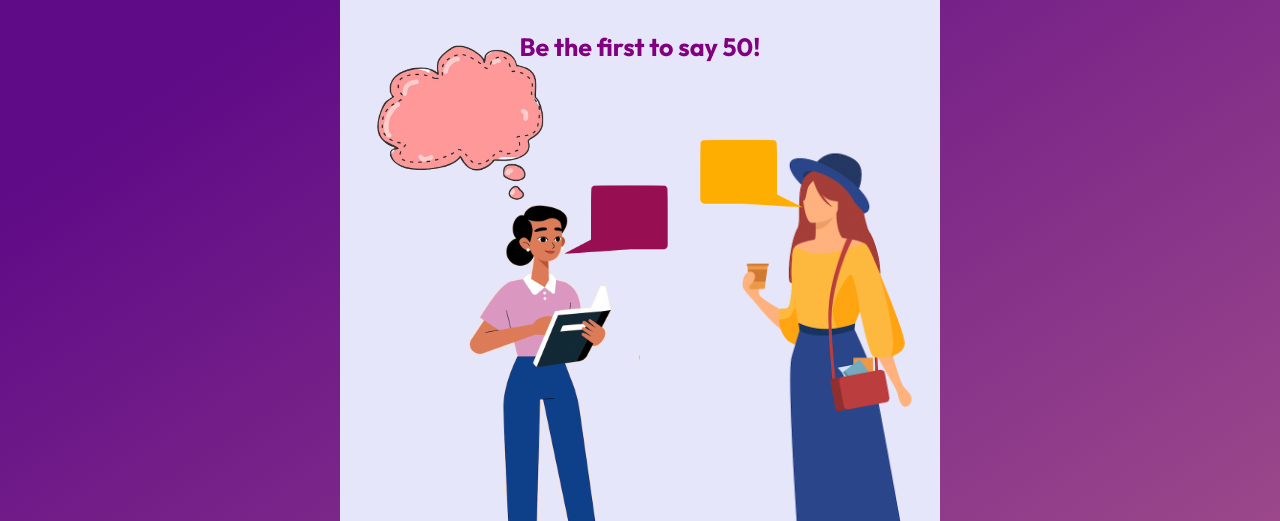
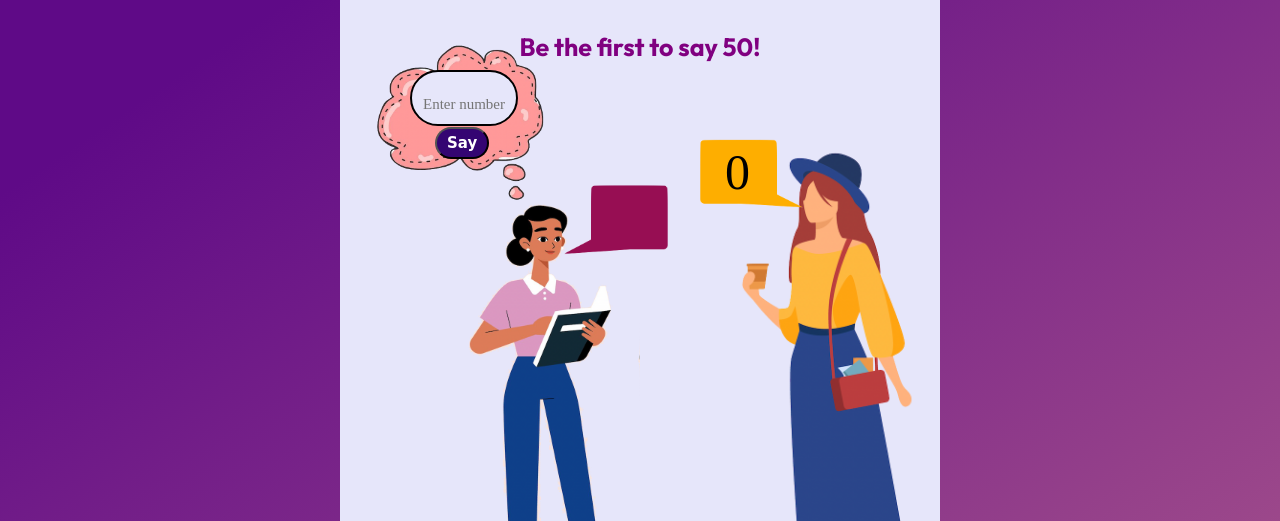
Before and after one commit to NeilyWitches/Madame-Solveur, a website built with webpack: page index.html in a window 1280 px wide. Shown: the part 279-800 px from the top of the page. Built offline with nearby package versions, Linux system fonts and the light colour scheme; files whose address does not match are found by name; a web font is replaced by a local one.

Commit message:
build level 2

```diff
--- a/src/scripts/level_2_proper.js
+++ b/src/scripts/level_2_proper.js
@@ -32,43 +32,55 @@ class Level2Proper {
         this.screen.appendChild(mmeSpeech);
         mmeSpeech.src = 'assets/mme_speech.png';
 
+        const mmeDiv = document.createElement('div');
+        mmeDiv.setAttribute('id', 'mme-div');
+        this.screen.appendChild(mmeDiv);
+
         const studentSpeech = new Image();
         studentSpeech.setAttribute('id', 'student-speech');
         this.screen.appendChild(studentSpeech);
         studentSpeech.src = 'assets/student_speech.png';
+
+        const studentDiv = document.createElement('div');
+        studentDiv.setAttribute('id', 'student-div');
+        this.screen.appendChild(studentDiv);
+        studentDiv.innerText = 0;
 
         const mmeThought = new Image();
         mmeThought.setAttribute('id', 'mme-thought');
         this.screen.appendChild(mmeThought);
         mmeThought.src = 'assets/mme_thought.png';
 
-        // li_1.innerText = "Student's Number:";
-        // li_2.innerText = 0;
-        // li_3.innerText = "Mme Solveur's Previous Number:";
-        // li_4.innerText = "(Your number will go here)";
-        // const input = document.createElement('input');
-        // this.button = document.createElement('button');
-        // this.button.innerText = "Say";
+        const input = document.createElement('input');
+        input.setAttribute('id', 'lvl2-input')
+        this.screen.appendChild(input);
+        input.setAttribute('placeholder', `Enter number`);
 
-        // li_7.innerText = "Say a number 1 to 10 larger than the Student's number!"
+        this.button = document.createElement('button');
+        this.button.innerText = "Say";
+        this.screen.appendChild(this.button);
+        this.button.setAttribute('id', 'say-button');
 
-        // this.handleInput(0, li_4, li_2);
+        this.handleInput(0, mmeDiv, studentDiv);
     }
 
     handleInput(i, mmePrevNum, studPrevNum) {
         let studPrevNumVal = parseInt(studPrevNum.innerText);
         if (studPrevNumVal === 50) {
-            alert("The student says 50! You lose! Restart the level.");
-            this.button.removeEventListener('click', handleClick);
-            while (this.screen.firstChild) {
-                this.screen.removeChild(this.screen.firstChild);
-            }
-            new Level2Instructions();
+            studPrevNum.innerText = '50!'
+            setTimeout(() => {
+                alert("The student says 50! You lose! Restart the level.")
+                this.button.removeEventListener('click', handleClick);
+                while (this.screen.firstChild) {
+                    this.screen.removeChild(this.screen.firstChild);
+                }
+                new Level2Instructions();
+            }, 1);
         }
         this.button.addEventListener('click', handleClick);
         const that = this;
         function handleClick() {
-            let inputVal = document.getElementById('input').value;
+            let inputVal = document.getElementById('lvl2-input').value;
             inputVal = parseInt(inputVal);
             if (!Number.isInteger(inputVal)) {
                 alert("Please enter a number.");
--- a/src/styles/level-2.scss
+++ b/src/styles/level-2.scss
@@ -1,3 +1,5 @@
+@import url('https://fonts.googleapis.com/css2?family=GFS+Didot&display=swap');
+
 #level-2-dialogue {
     min-height: 100px;
     z-index: 1;
@@ -90,12 +92,40 @@
     left: 220px;
 }
 
+#mme-div {
+    height: 60px;
+    width: 75px;
+    position: absolute;
+    top: 275px;
+    left: 250px;
+    z-index: 1;
+    display: flex;
+    justify-content: center;
+    align-items: center;
+    font-family: 'GFS Didot', serif;
+    font-size: 50px;
+}
+
 #student-speech {
     height: auto;
     width: 20%;
     position: absolute;
     top: 220px;
     left: 350px;
+}
+
+#student-div {
+    height: 60px;
+    width: 75px;
+    position: absolute;
+    top: 230px;
+    left: 360px;
+    z-index: 1;
+    display: flex;
+    justify-content: center;
+    align-items: center;
+    font-family: 'GFS Didot', serif;
+    font-size: 50px;
 }
 
 #mme-thought {
@@ -105,3 +135,29 @@
     top: 120px;
     left: 30px;
 }
+
+#lvl2-input {
+    position: absolute;
+    top: 158px;
+    left: 70px;
+    background-color: lavender;
+    border-radius: 40px;
+    border: 2px solid black;
+    font-family: 'GFS Didot', serif;
+    // padding-bottom: 20px;
+    // height: 20px;
+    font-size: 35px;
+    width: 100px;
+}
+
+#lvl2-input::placeholder {
+    font-size: 15px;
+}
+
+#say-button {
+    font-size: 15px;
+    padding: 5px 10px;
+    position: absolute;
+    top: 215px;
+    left: 95px;
+}
```
Also changed, not shown: dist/main.css, dist/main.js.
